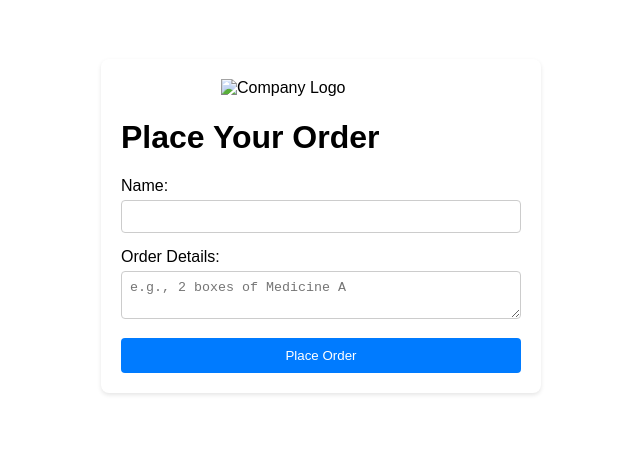
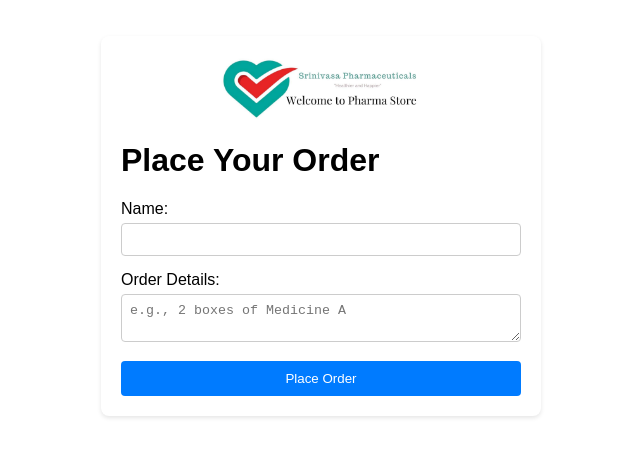
Before and after one commit to VenkateshGOWDA1223/ordersonline, a plain HTML site: page index.html in a window 1280 px wide. Shown: the part 194-650 px from the top of the page, without its empty margins (319-959 px from the left). Drawn offline with Linux system fonts and the light colour scheme.

Commit message:
Update index.html

```diff
--- a/index.html
+++ b/index.html
@@ -11,7 +11,7 @@
         <main>
             <div class="logo-container">
                 <!-- Update the src attribute with the path to your logo -->
-                <img src="path_to_your_logo.png" alt="Company Logo" style="max-width:100%; height:auto;">
+                <img src="srinivasawelcome.jpg" alt="Company Logo" style="max-width:100%; height:auto;">
             </div>
             <h1>Place Your Order</h1>
             <form id="order-form">
```
